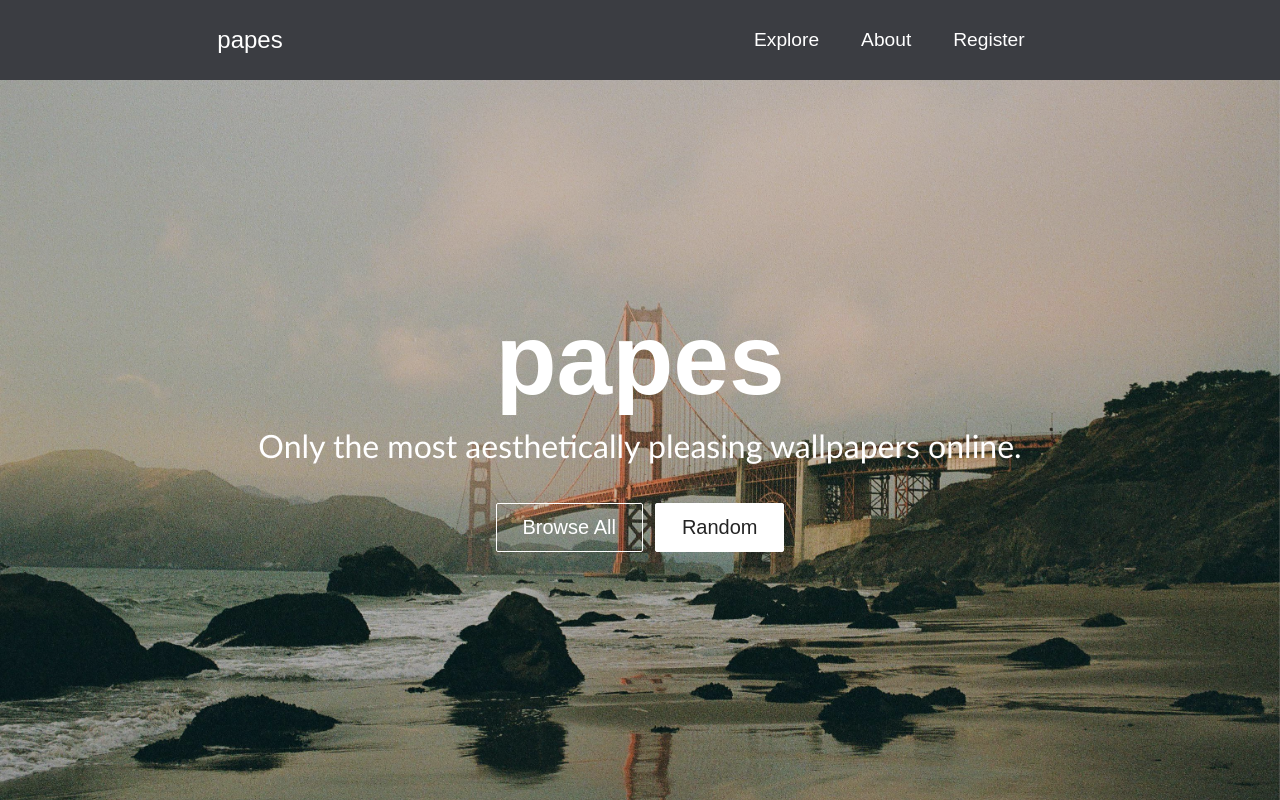
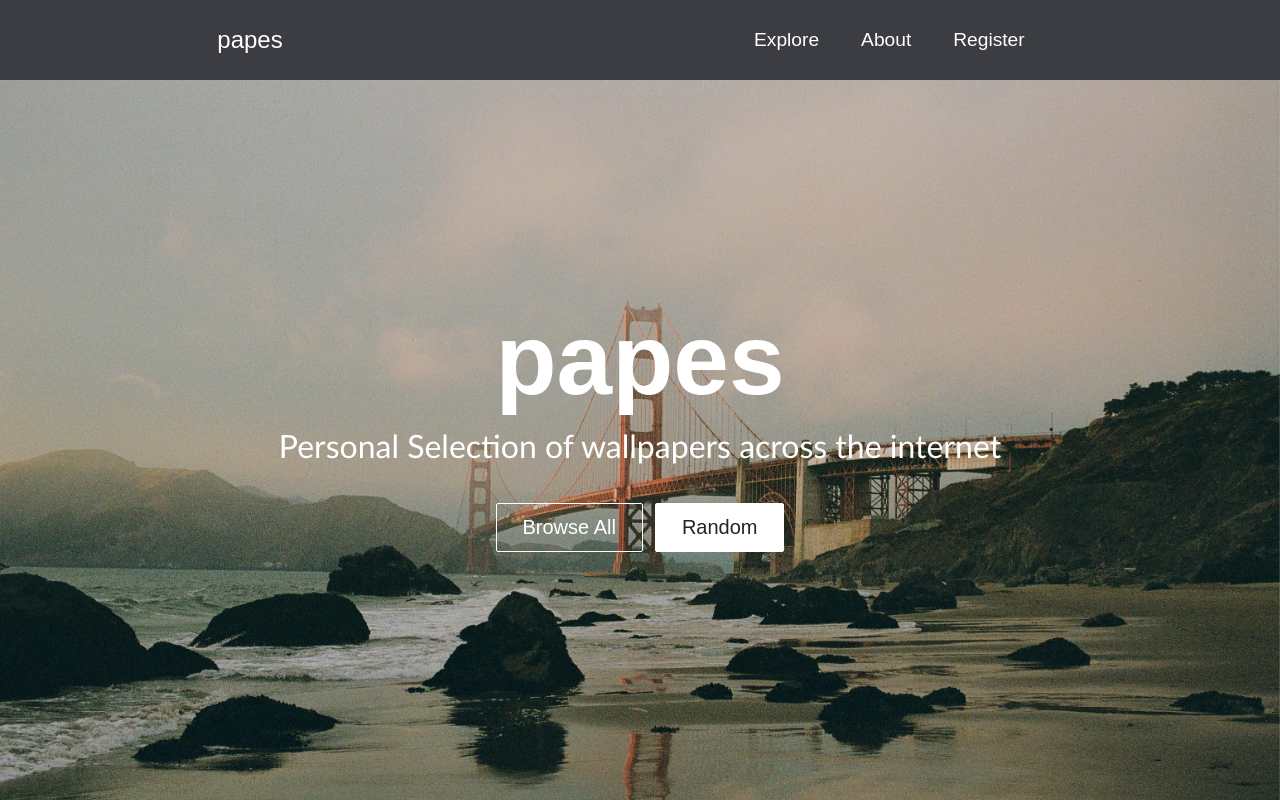
Before and after one commit to maisoncastro/papes, a React (Create React App) app: page / in a window 1280 px wide. Shown: the top 800 px of the page. Built offline with nearby package versions, Linux system fonts and the light colour scheme; the HTML template or start-up script is replaced by a standard one.

Commit message:
Modified

```diff
--- a/src/App.js
+++ b/src/App.js
@@ -10,7 +10,6 @@ function App() {
     <div className="App">
       <Router>
         <Navbar />
-        {/* <HeroSection /> */}
         <Switch>
           <Route path="/" exact component={Home} />
         </Switch>
--- a/src/components/Cards.css
+++ b/src/components/Cards.css
@@ -78,17 +78,17 @@ h1 {
   right: 0;
   bottom: 0;
   left: 0;
-  display: block;
+  display: inline-block;
   width: 100%;
   max-width: 100%;
   height: 100%;
   max-height: 100%;
   object-fit: cover;
-  transition: all 0.2s linear;
+  transition: all 0.2s ease-in-out;
 }
 
 .cards__item__img:hover {
-  transform: scale(1.1);
+  transform: scale(1.2);
 }
 
 .cards__item__info {
--- a/src/components/HeroSection.js
+++ b/src/components/HeroSection.js
@@ -9,7 +9,7 @@ function HeroSection() {
     <div className="hero-container">
       <img src={imgCover} alt="" />
       <h1>papes</h1>
-      <p>Only the most aesthetically pleasing wallpapers online.</p>
+      <p>Personal Selection of wallpapers across the internet</p>
       <div className="hero-btns">
         <Button
           className="btns"
```
